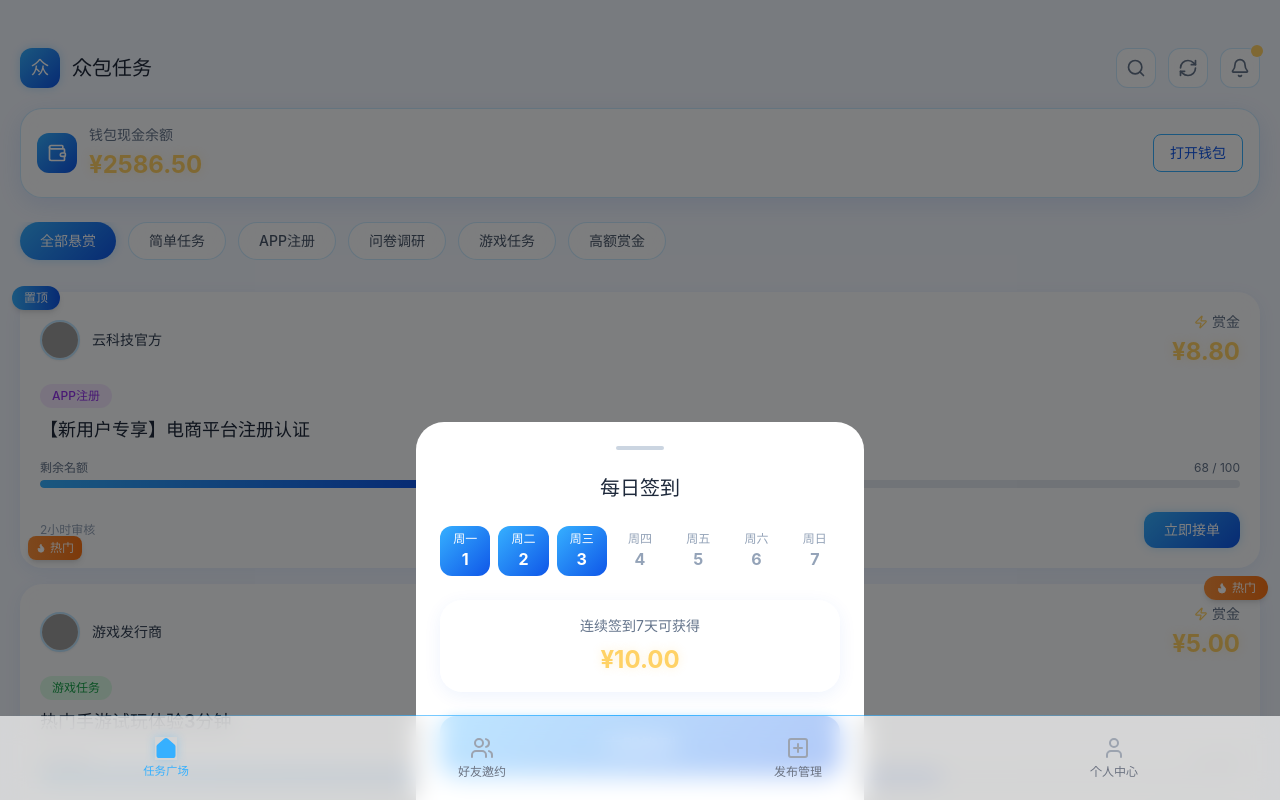
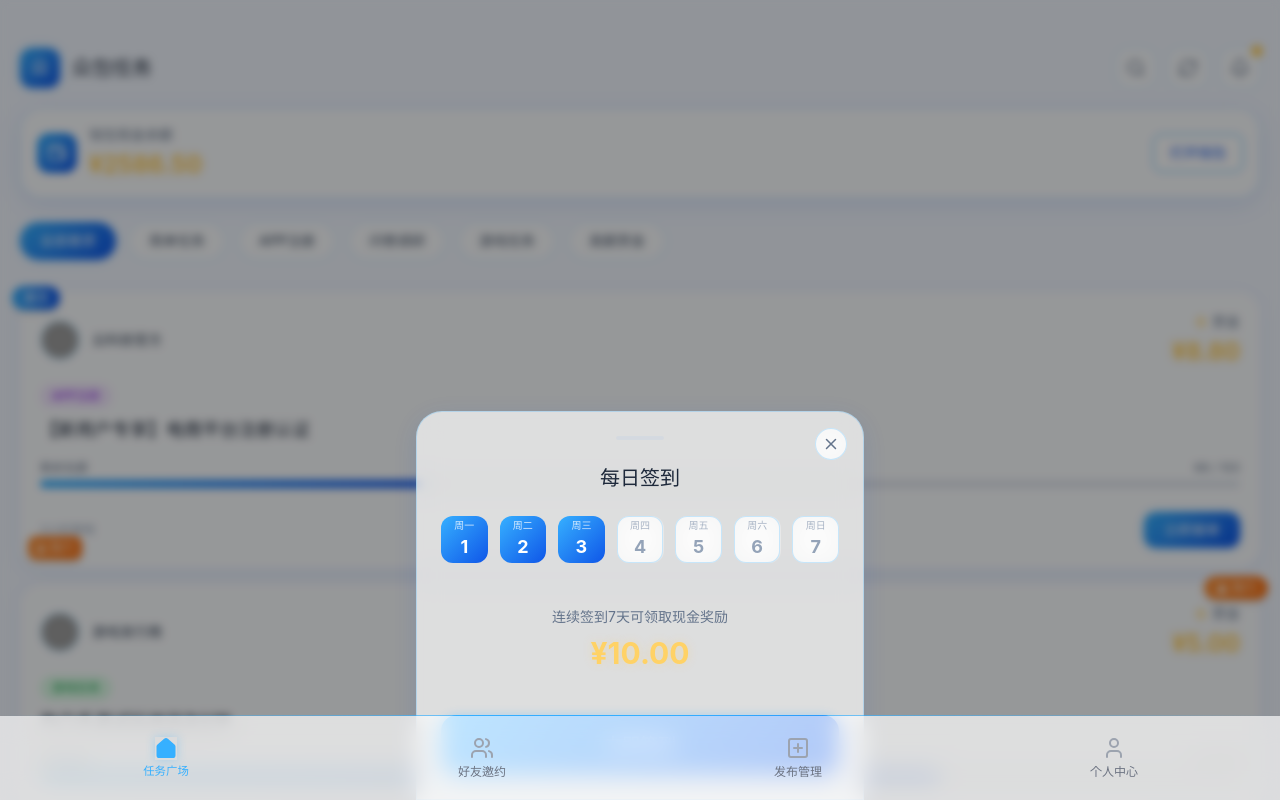
Before and after one commit to jammaoaty-lab/-, a React (Vite) app: page / in a window 1280 px wide. Both pictures are taken after a click on the button 1240 px from the left and 68 px from the top of the page. Shown: the top 800 px of the page. Built offline with nearby package versions, Linux system fonts and the light colour scheme; grey boxes are pictures that could not be loaded.

Commit message:
feat: 安卓APP UI设计：科技炫酷商务风
Co-authored-by: traeagent <traeagent@users.noreply.github.com>

```diff
--- a/src/pages/TaskSquare.tsx
+++ b/src/pages/TaskSquare.tsx
@@ -1,5 +1,5 @@
 import { useState, useCallback, useRef, useEffect } from 'react';
-import { Search, Bell, Wallet, RefreshCw, Loader2 } from 'lucide-react';
+import { Search, Bell, Wallet, RefreshCw, Loader2, X } from 'lucide-react';
 import { useNavigate } from 'react-router-dom';
 import { useStore } from '../hooks/useStore';
 import { formatCurrency } from '../utils/format';
@@ -10,11 +10,14 @@ import Button from '../components/Button';
 
 const TaskSquare = () => {
   const navigate = useNavigate();
-  const { user, tasks } = useStore();
+  const { user, tasks, setUser } = useStore();
   const [selectedCategory, setSelectedCategory] = useState('全部悬赏');
   const [showSignIn, setShowSignIn] = useState(false);
   const [isRefreshing, setIsRefreshing] = useState(false);
   const [displayTasks, setDisplayTasks] = useState<Task[]>([]);
+  const [signedDays, setSignedDays] = useState([1, 2, 3]);
+  const [showToast, setShowToast] = useState(false);
+  const [todaySigned, setTodaySigned] = useState(false);
   const touchStartY = useRef(0);
 
   const categories = ['全部悬赏', '简单任务', 'APP注册', '问卷调研', '游戏任务', '高额赏金'];
@@ -51,6 +54,30 @@ const TaskSquare = () => {
   useEffect(() => {
     setDisplayTasks(sortTasks(filteredTasks));
   }, [selectedCategory, filteredTasks, sortTasks]);
+
+  // 签到功能
+  const handleSignIn = () => {
+    if (todaySigned) return;
+
+    const newSignedDays = [...signedDays, Math.max(...signedDays) + 1];
+    setSignedDays(newSignedDays);
+    setTodaySigned(true);
+
+    // 签到成功，增加余额
+    if (user) {
+      setUser({
+        ...user,
+        balance: user.balance + 10
+      });
+    }
+
+    // 显示Toast提示
+    setShowToast(true);
+    setTimeout(() => setShowToast(false), 2000);
+
+    // 关闭弹窗
+    setTimeout(() => setShowSignIn(false), 1500);
+  };
 
   // 刷新功能
   const handleRefresh = useCallback(async () => {
@@ -190,49 +217,72 @@ const TaskSquare = () => {
         </div>
       </div>
 
+      {/* Toast提示 */}
+      {showToast && (
+        <div className="fixed top-16 left-1/2 transform -translate-x-1/2 z-[60]">
+          <div className="glass-effect neon-border px-6 py-3 rounded-xl flex items-center gap-2">
+            <div className="w-6 h-6 primary-gradient rounded-full flex items-center justify-center">
+              <span className="text-white text-xs">✓</span>
+            </div>
+            <span className="text-slate-700 font-medium">签到成功，¥10已到账！</span>
+          </div>
+        </div>
+      )}
+
       {/* 签到弹窗 */}
       {showSignIn && (
         <div className="fixed inset-0 z-50 flex items-end justify-center">
           <div
-            className="absolute inset-0 bg-black/50"
+            className="absolute inset-0 bg-black/40 backdrop-blur-sm"
             onClick={() => setShowSignIn(false)}
           />
-          <div className="relative w-full max-w-md bg-white rounded-t-[28px] p-6 animate-slide-up">
-            <div className="w-12 h-1 bg-slate-300 rounded-full mx-auto mb-6" />
+          <div className="relative w-full max-w-md glass-effect rounded-t-[26px] neon-border glass-card-shadow p-6 animate-slide-up">
+            {/* 关闭按钮 */}
+            <button
+              onClick={() => setShowSignIn(false)}
+              className="absolute top-4 right-4 w-8 h-8 glass-effect rounded-full flex items-center justify-center neon-border hover:bg-slate-100 transition-colors"
+            >
+              <X size={18} className="text-slate-500" />
+            </button>
+
+            {/* 顶部装饰条 */}
+            <div className="w-12 h-1 bg-slate-300/50 rounded-full mx-auto mb-6" />
 
             <h2 className="text-xl font-bold text-slate-800 text-center mb-6">每日签到</h2>
 
             {/* 日历签到 */}
-            <div className="grid grid-cols-7 gap-2 mb-6">
+            <div className="grid grid-cols-7 gap-3 mb-6">
               {[1, 2, 3, 4, 5, 6, 7].map((day) => (
                 <div
                   key={day}
-                  className={`aspect-square rounded-xl flex flex-col items-center justify-center ${
-                    day <= 3
+                  className={`aspect-square rounded-[12px] flex flex-col items-center justify-center transition-all duration-300 ${
+                    signedDays.includes(day)
                       ? 'primary-gradient text-white'
-                      : 'glass-effect text-slate-400'
+                      : 'glass-effect neon-border text-slate-400'
                   }`}
                 >
-                  <span className="text-xs">周{['一', '二', '三', '四', '五', '六', '日'][day-1]}</span>
-                  <span className="font-bold">{day}</span>
+                  <span className="text-[10px] opacity-80">周{['一', '二', '三', '四', '五', '六', '日'][day-1]}</span>
+                  <span className="font-bold text-lg">{day}</span>
                 </div>
               ))}
             </div>
 
             {/* 连续签到奖励 */}
-            <GlassCard className="p-4 mb-6 text-center">
-              <p className="text-sm text-slate-500 mb-2">连续签到7天可获得</p>
-              <p className="text-2xl font-bold gold-text">¥10.00</p>
-            </GlassCard>
+            <div className="p-5 mb-6 text-center">
+              <p className="text-sm text-slate-500 mb-2">连续签到7天可领取现金奖励</p>
+              <p className="text-3xl font-bold gold-text">¥10.00</p>
+            </div>
 
+            {/* 签到按钮 */}
             <Button
               variant="primary"
               size="lg"
               isGlow
               className="w-full"
-              onClick={() => setShowSignIn(false)}
+              disabled={todaySigned}
+              onClick={handleSignIn}
             >
-              立即签到
+              {todaySigned ? '今日已签到' : '立即签到'}
             </Button>
           </div>
         </div>
```
